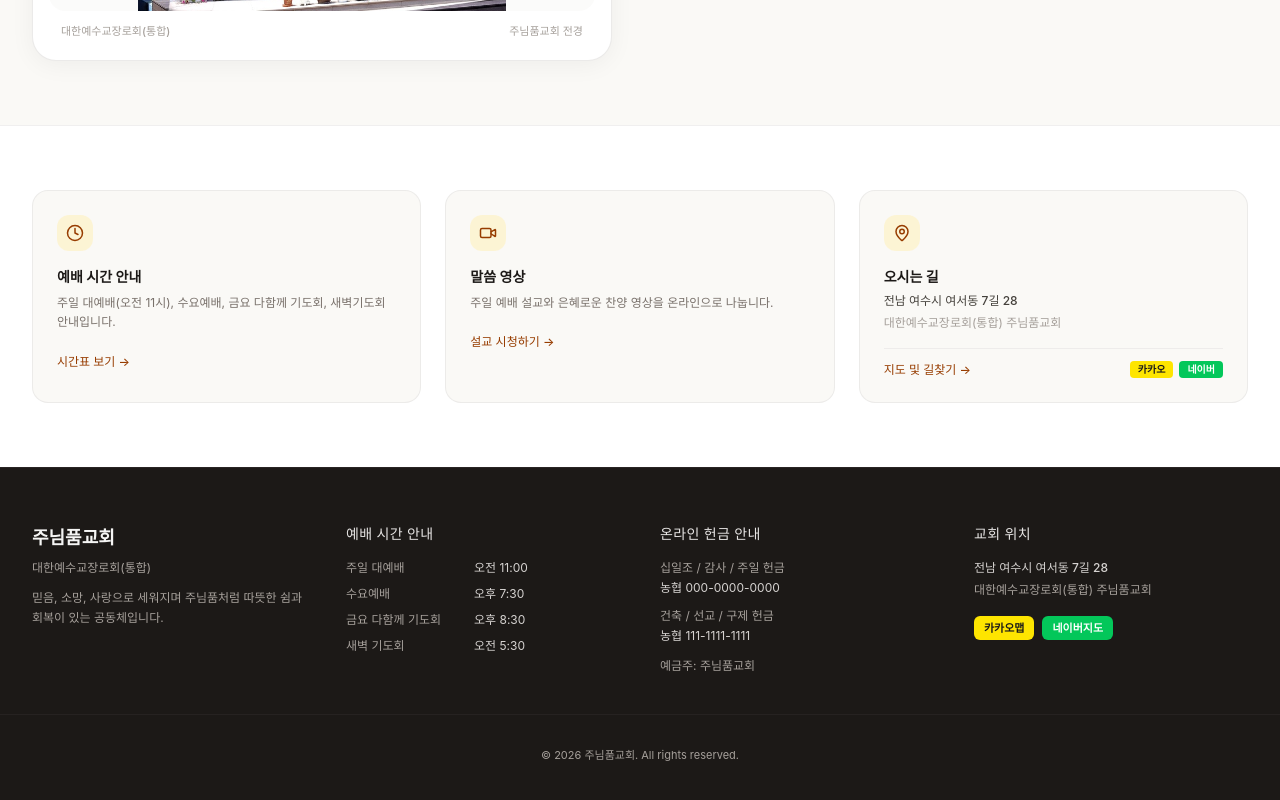
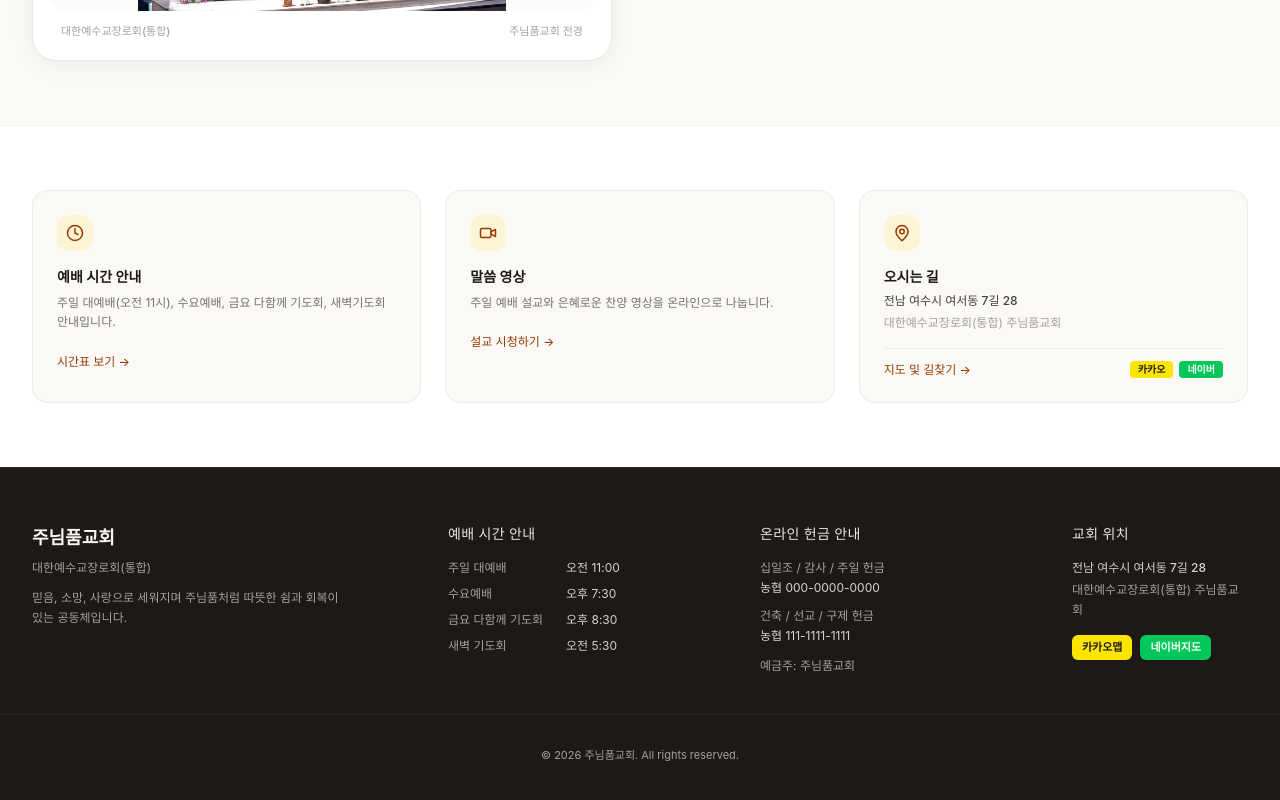
Before and after one commit to darkgentlejbs-max/junimpum_church, a Next.js app: page / in a window 1280 px wide. Shown: the part 683-1483 px from the top of the page. Built offline with nearby package versions, Linux system fonts and the light colour scheme; a web font is replaced by a local one.

Commit message:
Adjust footer layout to increase spacing between column 1 and rest

```diff
--- a/src/app/layout.tsx
+++ b/src/app/layout.tsx
@@ -56,24 +56,24 @@ export default function RootLayout({
 
         {/* Footer */}
         <footer className="bg-stone-900 text-stone-400 py-14 mt-auto border-t border-stone-800">
-          <div className="container mx-auto px-4 sm:px-6 lg:px-8 grid grid-cols-1 sm:grid-cols-2 lg:grid-cols-4 gap-10">
-            <div>
+          <div className="container mx-auto px-4 sm:px-6 lg:px-8 grid grid-cols-1 sm:grid-cols-2 lg:grid-cols-12 gap-10 lg:gap-8">
+            <div className="lg:col-span-4 lg:pr-8">
               <h3 className="text-lg font-semibold text-stone-100 mb-2">주님품교회</h3>
               <p className="text-xs text-stone-400 mb-3">대한예수교장로회(통합)</p>
               <p className="text-xs text-stone-400 leading-relaxed max-w-xs">
                 믿음, 소망, 사랑으로 세워지며 주님품처럼 따뜻한 쉼과 회복이 있는 공동체입니다.
               </p>
             </div>
-            <div>
+            <div className="lg:col-span-3">
               <h4 className="text-sm font-medium text-stone-200 mb-4 tracking-wide">예배 시간 안내</h4>
               <ul className="text-xs space-y-2.5 text-stone-400">
-                <li className="grid grid-cols-[120px_1fr] gap-2"><span>주일 대예배</span><span className="text-stone-300">오전 11:00</span></li>
-                <li className="grid grid-cols-[120px_1fr] gap-2"><span>수요예배</span><span className="text-stone-300">오후 7:30</span></li>
-                <li className="grid grid-cols-[120px_1fr] gap-2"><span>금요 다함께 기도회</span><span className="text-stone-300">오후 8:30</span></li>
-                <li className="grid grid-cols-[120px_1fr] gap-2"><span>새벽 기도회</span><span className="text-stone-300">오전 5:30</span></li>
+                <li className="grid grid-cols-[110px_1fr] gap-2"><span>주일 대예배</span><span className="text-stone-300">오전 11:00</span></li>
+                <li className="grid grid-cols-[110px_1fr] gap-2"><span>수요예배</span><span className="text-stone-300">오후 7:30</span></li>
+                <li className="grid grid-cols-[110px_1fr] gap-2"><span>금요 다함께 기도회</span><span className="text-stone-300">오후 8:30</span></li>
+                <li className="grid grid-cols-[110px_1fr] gap-2"><span>새벽 기도회</span><span className="text-stone-300">오전 5:30</span></li>
               </ul>
             </div>
-            <div>
+            <div className="lg:col-span-3">
               <h4 className="text-sm font-medium text-stone-200 mb-4 tracking-wide">온라인 헌금 안내</h4>
               <ul className="text-xs space-y-3 text-stone-400">
                 <li className="flex flex-col gap-1">
@@ -87,7 +87,7 @@ export default function RootLayout({
                 <li className="pt-0.5">예금주: 주님품교회</li>
               </ul>
             </div>
-            <div>
+            <div className="lg:col-span-2">
               <h4 className="text-sm font-medium text-stone-200 mb-4 tracking-wide">교회 위치</h4>
               <p className="text-xs text-stone-300 font-medium mb-1">
                 전남 여수시 여서동 7길 28
```
